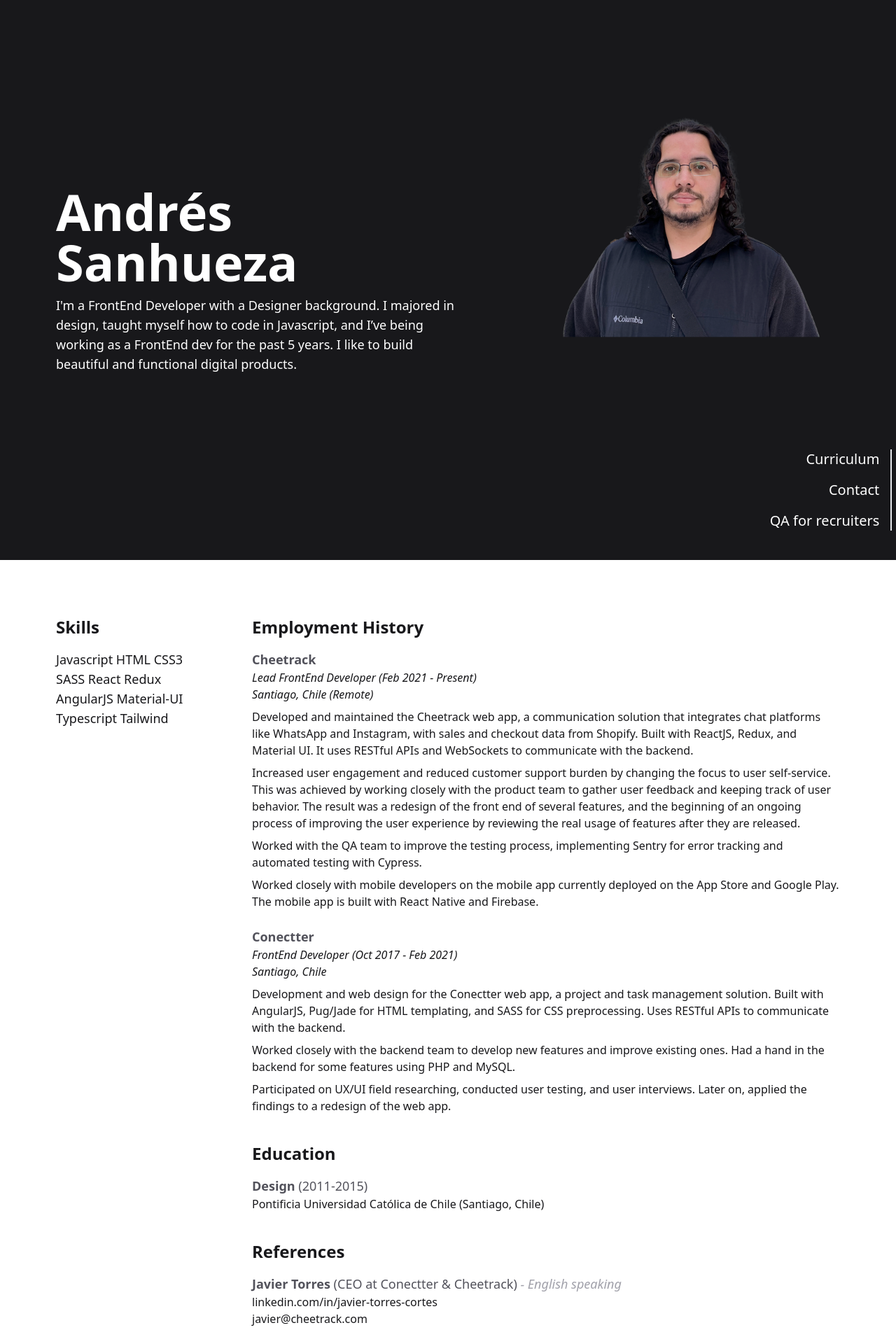
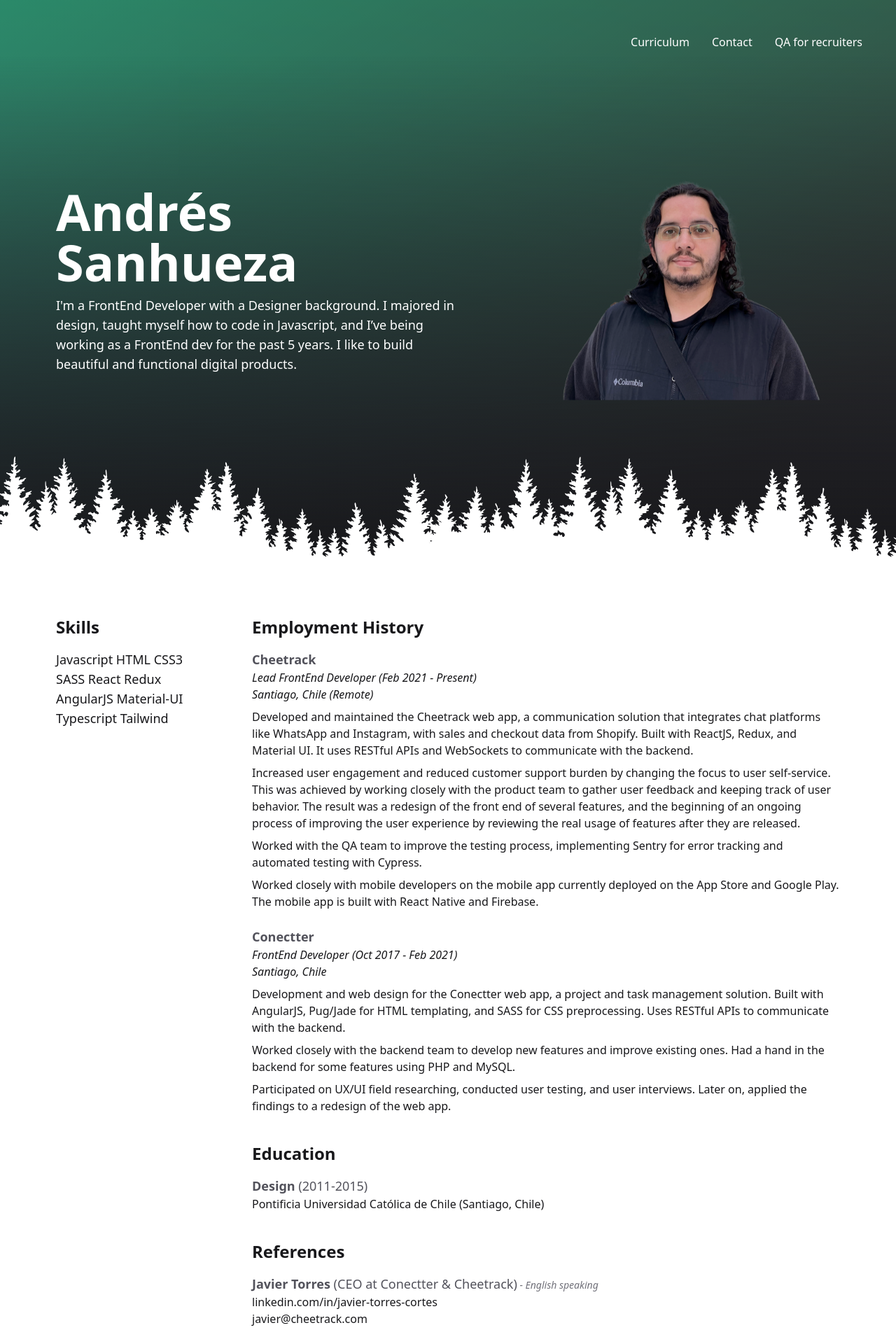
Before and after one commit to Rotshrek/Personal-website, a Next.js app in the folder website/: page / in a window 1280 px wide. Shown: the top 1920 px of the page at 70% size. Built offline with nearby package versions, Linux system fonts and the light colour scheme.

Commit message:
update: aurora borealis effect

```diff
--- a/website/src/app/page.tsx
+++ b/website/src/app/page.tsx
@@ -1,50 +1,28 @@
 "use client"
 
 import Footer from "@/components/common/footer"
-import Blob from "@/components/home/blob"
+import Aurora from "@/components/home/aurora"
+import Landing from "@/components/home/landing"
 import Resume from "@/components/home/resume"
 
 export default function Home() {
     return (
         <div>
             <main>
-                <div className="bg-zinc-900 text-white md:flex md:h-screen justify-between items-end">
-                    <div className="pt-20 md:pt-0 md:my-auto px-12 md:px-0 md:ml-20">
-                        <h1 className="font-bold text-5xl md:text-7xl mb-3 animate-passive-glitch hover:animate-hover-glitch">
-                            Andrés Sanhueza
-                        </h1>
-                        <div className="max-w-xl">
-                            <p className="text-lg">
-                                I&apos;m a FrontEnd Developer with a Designer background. I majored in design, taught
-                                myself how to code in Javascript, and I’ve being working as a FrontEnd dev for the past
-                                5 years. I like to build beautiful and functional digital products.
-                            </p>
-                        </div>
-                    </div>
-                    <div className="h-full flex w-1/2">
-                        <div className="m-auto">
-                            <div className="md:h-1/4">
-                                <Blob />
-                            </div>
-                            <div className="text-xl border-r-2 px-4 mt-8 mb-8 text-right">
-                                <a
-                                    href="#curriculum"
-                                    className="mr-8 md:mr-0 md:block mb-4 hover:animate-hover-glitch cursor-pointer"
-                                >
+                <div className="relative bg-zinc-900 text-white md:h-screen">
+                    <div className="absolute p-12 top-0 w-full text-right z-20">
+                        <a href="#curriculum" className="mr-8 hover:text-green-600 cursor-pointer">
                             Curriculum
                         </a>
-                                <a
-                                    href="#contact"
-                                    className="mr-8 md:mr-0 md:block mb-4 hover:animate-hover-glitch cursor-pointer"
-                                >
+                        <a href="#contact" className="mr-8 hover:text-green-600 cursor-pointer">
                             Contact
                         </a>
-                                <a href="/qa" className="md:block hover:animate-hover-glitch cursor-pointer">
+                        <a href="/qa" className="hover:text-green-600 cursor-pointer">
                             QA for recruiters
                         </a>
                     </div>
-                        </div>
-                    </div>
+                    <Aurora />
+                    <Landing />
                 </div>
                 <Resume />
             </main>
--- a/website/src/app/qa/page.tsx
+++ b/website/src/app/qa/page.tsx
@@ -45,7 +45,7 @@ export default function QA() {
             </div>
 
             <div className="mt-20 text-center">
-                <a href="/" className="hover:animate-hover-glitch">
+                <a href="/" className="hover:text-green-700">
                     Back to home
                 </a>
             </div>
--- /dev/null
+++ b/website/src/components/home/aurora.tsx
@@ -0,0 +1,56 @@
+"use client"
+
+// const fill = "rgb(24 24 27)"
+
+// const shapes1 = [
+//     "M 0 40 C 40 35, 65 35, 95 40 S 150 60, 180 80 S 200 200, 0 200 Z;",
+//     "M 10 40 C 40 0, 45 0, 125 40 S 150 60, 180 40 S 200 200, 0 200 Z;",
+// ]
+
+// const shapes2 = [
+//     "M 10 40 C 40 30, 65 30, 95 40 S 150 60, 180 40 S 200 200, 0 200 Z;",
+//     "M 10 40 C 40 10, 65 10, 95 40 S 150 60, 180 40 S 200 200, 0 200 Z;",
+// ]
+
+export default function Aurora() {
+    return (
+        <div className="absolute top-0 left-0 w-full h-full">
+            <div className="absolute w-full h-full bg-gradient-to-tr from-zinc-700 via-zinc-700 to-[magenta] animate-[aurora-borealis_30s_ease_infinite] bg-[length:200%_200%]"/>
+            <div className="absolute w-full h-full bg-gradient-to-t from-zinc-700 via-zinc-700 to-[green] animate-[aurora-borealis_10s_ease_infinite] bg-[length:200%_200%]"/>
+            <div className="absolute w-full h-full bg-gradient-to-tl from-zinc-700 via-zinc-700 to-[#40E0D0] animate-aurora-borealis bg-[length:200%_200%]"/>
+
+            <div className="absolute w-full h-full bg-gradient-to-t from-zinc-900 to-90% to-transparent"/>
+            {/* <div className="absolute w-full h-full opacity-40 bg-wave-pattern animate-aurora-borealis" />
+
+            <svg className="absolute w-full h-full" viewBox="10 20 180 40">
+                <path fill={fill}>
+                    <animate
+                        attributeName="d"
+                        dur={"20s"}
+                        repeatCount="indefinite"
+                        values={shapes1.join("") + shapes1[0]}
+                    />
+                </path>
+            </svg>
+
+            <svg className="absolute w-full h-full rotate-180" viewBox="10 20 180 40">
+                <path fill={fill}>
+                    <animate
+                        attributeName="d"
+                        dur={"20s"}
+                        repeatCount="indefinite"
+                        values={shapes2.join("") + shapes2[0]}
+                    />
+                </path>
+            </svg> */}
+
+            {/* <svg className="absolute w-full h-full" viewBox="10 20 180 40">
+            <path d="M 10 40 C 40 30, 65 30, 95 40 S 150 60, 180 40 S 200 200, 0 200 Z" stroke={fill} fill={fill}/>
+        </svg> */}
+
+            {/* <svg className="absolute w-full h-full rotate-180" viewBox="10 18 180 40">
+            <path d="M 10 40 C 40 10, 65 10, 95 40 S 150 60, 180 40 S 200 200, 0 200 Z" stroke={fill} fill={fill}/>
+        </svg> */}
+        </div>
+    )
+}
--- a/website/src/components/home/blob.tsx
+++ b/website/src/components/home/blob.tsx
@@ -64,7 +64,7 @@ export default function Blob() {
                 <Animation fill="red" duration={3} />
             </svg> */}
 
-            <svg className="absolute top-0 left-2 opacity-30" viewBox="0 0 420 420">
+            {/* <svg className="absolute top-0 left-2 opacity-30" viewBox="0 0 420 420">
                 <defs>
                     <pattern id="bgImg" patternUnits="userSpaceOnUse" width="420" height="420">
                         <image href="/img/blob-bg.jpg" x="0" y="0" width="420" height="420" />
@@ -72,7 +72,7 @@ export default function Blob() {
                 </defs>
 
                 <Animation fill="blue" duration={4} />
-            </svg>
+            </svg> */}
 
             {/* <svg className="absolute top-0 left-2 opacity-20" viewBox="0 0 420 420">
                 <defs>
--- /dev/null
+++ b/website/src/components/home/landing.tsx
@@ -0,0 +1,33 @@
+"use client"
+
+import Blob from "./blob"
+import Image from "next/image"
+
+export default function Landing() {
+    return (
+        <div className="md:flex md:h-screen justify-between items-end relative">
+            <div className="pt-20 md:pt-0 md:my-auto px-12 md:px-0 md:ml-20">
+                <h1 className="font-bold text-5xl md:text-7xl mb-3 animate-passive-glitch hover:animate-hover-glitch">
+                    Andrés Sanhueza
+                </h1>
+                <div className="max-w-xl">
+                    <p className="text-lg">
+                        I&apos;m a FrontEnd Developer with a Designer background. I majored in design, taught myself how
+                        to code in Javascript, and I’ve being working as a FrontEnd dev for the past 5 years. I like to
+                        build beautiful and functional digital products.
+                    </p>
+                </div>
+            </div>
+            <div className="h-full flex w-1/2">
+                <div className="m-auto">
+                    <div className="md:h-1/4"><Blob /></div>
+                </div>
+            </div>
+            <div className="absolute bottom-[-20px] w-screen h-[180px] overflow-hidden">
+                <div className="absolute left-1/2 w-[120%] h-full transform -translate-x-1/2 ">
+                    <Image src="/img/white_trees.svg" alt="White trees" fill />
+                </div>
+            </div>
+        </div>
+    )
+}
--- a/website/src/components/home/resume.tsx
+++ b/website/src/components/home/resume.tsx
@@ -1,6 +1,4 @@
 "use client"
-
-import Blob from "@/components/home/blob"
 
 export default function Resume() {
     return (
@@ -110,12 +108,18 @@ export default function Resume() {
                             <div className="mb-6">
                                 <p className="text-zinc-600 text-lg">
                                     <strong>Javier Torres</strong> (CEO at Conectter & Cheetrack)
-                                    <em className="text-zinc-400"> - English speaking</em>
+                                    <em className="text-zinc-500 text-sm"> - English speaking</em>
                                 </p>
-                                <a href="https://www.linkedin.com/in/javier-torres-cortes">
+                                <a
+                                    className="hover:text-green-600 duration-300"
+                                    href="https://www.linkedin.com/in/javier-torres-cortes"
+                                >
                                     linkedin.com/in/javier-torres-cortes
                                 </a>
-                                <a className="block" href="mailto:javier@cheetrack.com">
+                                <a
+                                    className="block hover:text-green-600 duration-300"
+                                    href="mailto:javier@cheetrack.com"
+                                >
                                     javier@cheetrack.com
                                 </a>
                             </div>
@@ -123,12 +127,18 @@ export default function Resume() {
                             <div className="mb-6">
                                 <p className="text-zinc-600 text-lg">
                                     <strong>Felipe Vergara</strong> (CTO at Conectter & Cheetrack)
-                                    <em className="text-zinc-400"> - English speaking</em>
+                                    <em className="text-zinc-500 text-sm"> - English speaking</em>
                                 </p>
-                                <a href="https://www.linkedin.com/in/felipe-vergara-4029104a">
+                                <a
+                                    className="hover:text-green-600 duration-300"
+                                    href="https://www.linkedin.com/in/felipe-vergara-4029104a"
+                                >
                                     linkedin.com/in/felipe-vergara-4029104a
                                 </a>
-                                <a className="block" href="mailto:felipe@cheetrack.com">
+                                <a
+                                    className="block hover:text-green-600 duration-300"
+                                    href="mailto:felipe@cheetrack.com"
+                                >
                                     felipe@cheetrack.com
                                 </a>
                             </div>
@@ -136,12 +146,18 @@ export default function Resume() {
                             <div className="mb-6">
                                 <p className="text-zinc-600 text-lg">
                                     <strong>Sergio Bustamante</strong> (Dev Ops and Lead Dev at Cheetrack)
-                                    <em className="text-zinc-400"> - English speaking</em>
+                                    <em className="text-zinc-500 text-sm"> - English speaking</em>
                                 </p>
-                                <a href="https://www.linkedin.com/in/bustamantemsergio">
+                                <a
+                                    className="hover:text-green-600 duration-300"
+                                    href="https://www.linkedin.com/in/bustamantemsergio"
+                                >
                                     linkedin.com/in/bustamantemsergio
                                 </a>
-                                <a className="block" href="mailto:sergio@cheetrack.com">
+                                <a
+                                    className="block hover:text-green-600 duration-300"
+                                    href="mailto:sergio@cheetrack.com"
+                                >
                                     sergio@cheetrack.com
                                 </a>
                             </div>
@@ -156,7 +172,7 @@ export default function Resume() {
             </div>
             <div className="mt-20">
                 <a
-                    className="px-6 py-2  w-fit block m-auto border-2 border-black hover:animate-hover-glitch"
+                    className="px-6 py-2 w-fit block m-auto border-2 border-black duration-500 hover:text-white hover:bg-zinc-700"
                     href="curriculum.pdf"
                 >
                     Download PDF
```
Also changed, not shown: website/src/components/common/footer.tsx (+5 -5 lines), website/tailwind.config.js (+9 -5 lines), website/public/img/white_trees.svg (added). Lines whose indentation alone changed are shown as unchanged.
